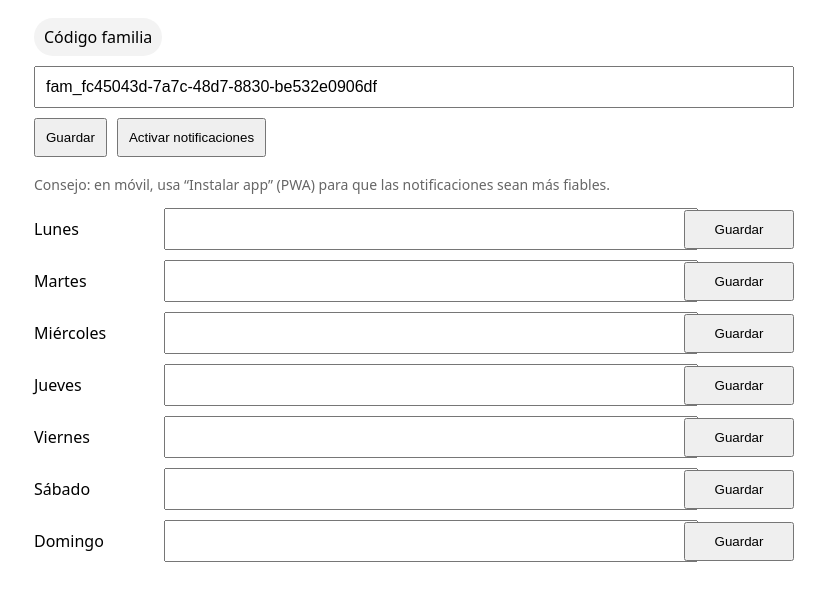
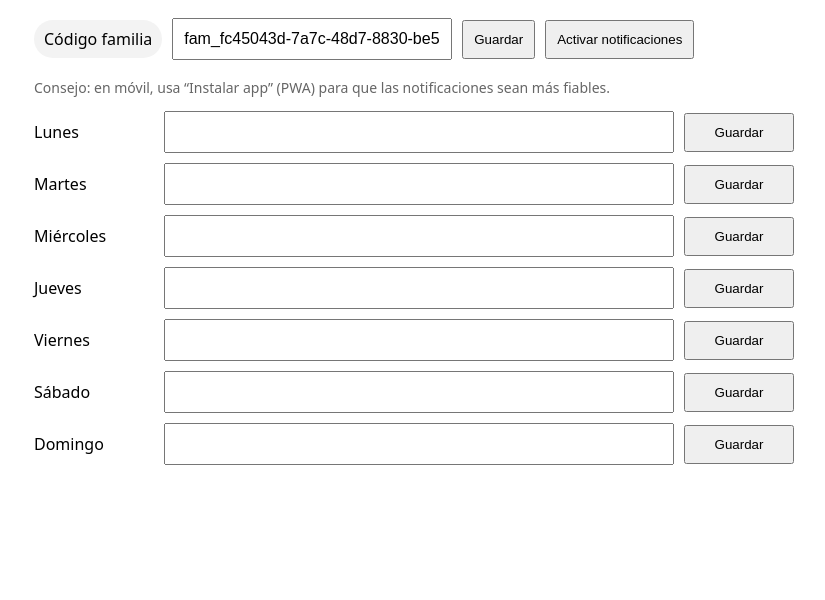
Before and after one commit to NicoCorMar13/notificacion-tiempo-real, a plain HTML site: page index.html in a window 1280 px wide. Shown: the part 70-670 px from the top of the page, without its empty margins (226-1051 px from the left). Drawn offline with Linux system fonts and the light colour scheme.

Commit message:
act 20.2 css

```diff
--- a/estilos.css
+++ b/estilos.css
@@ -13,15 +13,27 @@ body {
     margin: 10px 0;
 }
 
+/*Estilo general de inputs (sin forzar ancho)*/
 input {
     padding: 10px;
     font-size: 16px;
+    box-sizing: border-box;
+}
+
+/*Solo el input del planing (dentro de cada row) ocupa todo su hueco*/
+.row input {
     width: 100%;
+    min-width: 0;/*Clave para que no empuje*/
 }
 
 button {
     padding: 10px;
     cursor: pointer;
+}
+
+/*Hacemos que el boton ocupe su columna*/
+.row button {
+    width: 100%;
 }
 
 .top {
--- a/main.js
+++ b/main.js
@@ -6,6 +6,7 @@ const API_BASE = "https://notificacion-tiempo-real-backend-we.vercel.app";
 // VAPID PUBLIC KEY generada para este proyecto
 const VAPID_PUBLIC_KEY = "BBbV8RuSxZyOGAtD53suSbyp-QoE1H6WhI6Wy7rL0RINNsbI2OYtXOHFn3YU8bIEU4lsOW1rQW1laZOx2AAvee4";
 
+// Elementos del DOM
 const famInput = document.getElementById("fam");
 const btnSetFam = document.getElementById("btnSetFam");
 const btnPush = document.getElementById("btnPush");
@@ -15,6 +16,7 @@ const list = document.getElementById("list");
 const deviceId = localStorage.getItem("deviceId") || (crypto.randomUUID ? crypto.randomUUID() : String(Math.random()).slice(2));
 localStorage.setItem("deviceId", deviceId);
 
+// Funciones para obtener/guardar el código de familia en localStorage
 function getFam() {
   return localStorage.getItem("fam") || "";
 }
@@ -22,6 +24,7 @@ function setFam(v) {
   localStorage.setItem("fam", v);
 }
 
+// Convierte una clave VAPID en formato base64 a Uint8Array
 function urlBase64ToUint8Array(base64String) {
   const padding = "=".repeat((4 - (base64String.length % 4)) % 4);
   const base64 = (base64String + padding).replace(/-/g, "+").replace(/_/g, "/");
@@ -31,11 +34,13 @@ function urlBase64ToUint8Array(base64String) {
   return out;
 }
 
+// Registra el Service Worker
 async function registerSW() {
   if (!("serviceWorker" in navigator)) throw new Error("Tu navegador no soporta Service Worker");
   return navigator.serviceWorker.register("/notificacion-tiempo-real/swV3.js");
 }
 
+// Habilita las notificaciones push
 async function enablePush() {
   const fam = getFam();
   if (!fam) return alert("Primero guarda el código de familia.");
```
